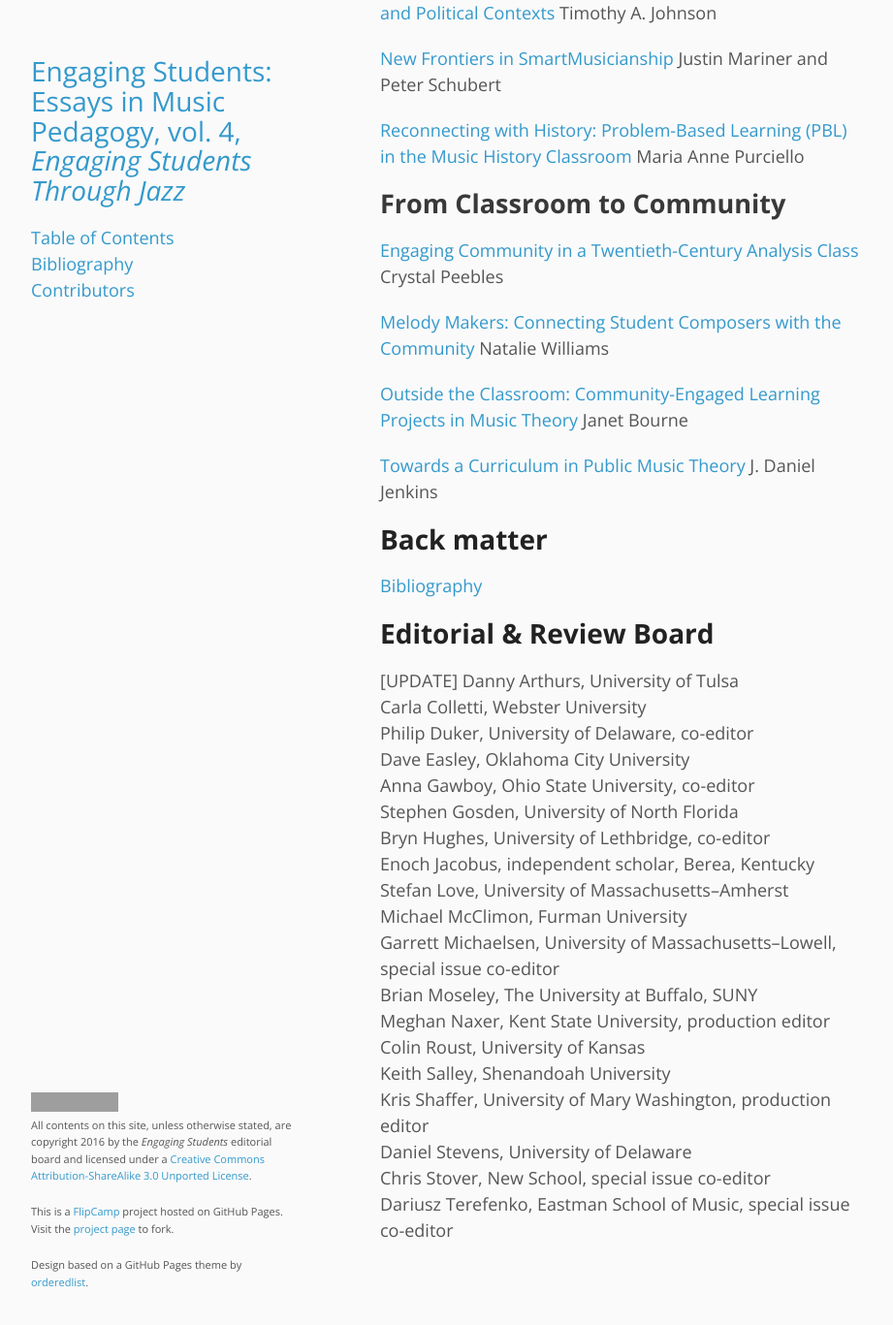
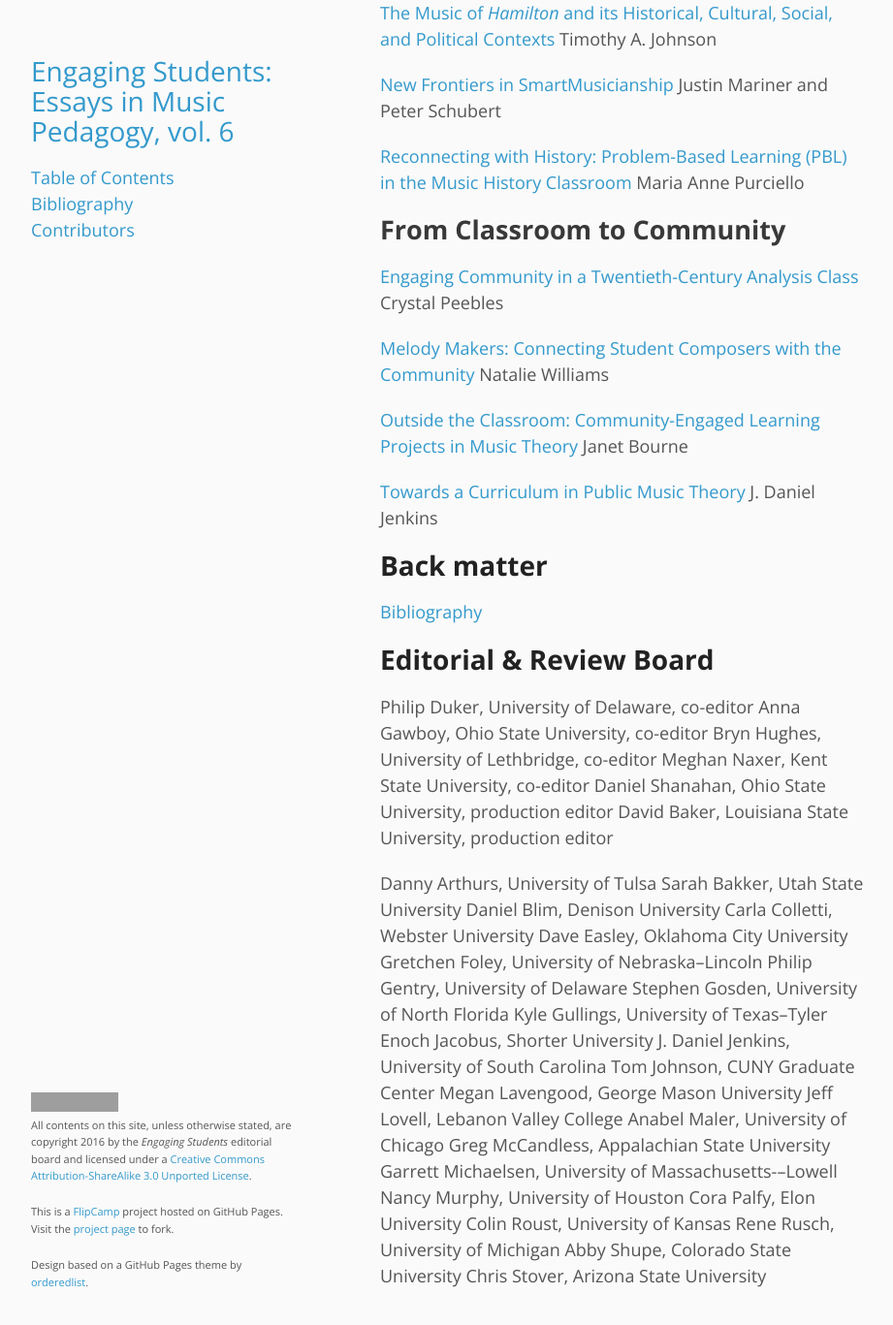
Before and after one commit to flipcamp/engagingstudents6, a Jekyll site: the page built from index.md, in a window 1280 px wide and 1400 px high, scrolled down 1518 px. Shown: the top 1367 px of the window at 97% size, without its empty margins (178-1099 px from the left). Built offline with Jekyll 4.4.1, drawn with Linux system fonts in a browser that asks for light colours; some of the changed text lies outside the part shown; grey boxes are pictures that could not be loaded.

Commit message:
updated front page, but not TOC

```diff
--- a/_layouts/default.html
+++ b/_layouts/default.html
@@ -27,7 +27,7 @@
   <body>
     <div class="wrapper">
       <header>
-        <h1><a href="{{ site.baseurl }}/index.html">Engaging Students: Essays in Music Pedagogy, vol. 4, <em>Engaging Students Through Jazz</em></a></h1>
+        <h1><a href="{{ site.baseurl }}/index.html">Engaging Students: Essays in Music Pedagogy, vol. 6</a></h1>
         <p></p>
 
         <p class="view"><a href="{{ site.baseurl }}/">Table of Contents</a><br/>
--- a/index.md
+++ b/index.md
@@ -1,9 +1,9 @@
 ---
 layout: post
-title: "Engaging Students: Essays in Music Pedagogy, Volume 5"
+title: "Engaging Students: Essays in Music Pedagogy, Volume 6"
 ---
 
-_Engaging Students: Essays in Music Pedagogy_ presents short essays on the subject of student-centered learning, and serves as an open-access, web-based resource for those teaching college-level classes in music. This the fifth volume of *Engaging Students*. You can find the original collection and read more about the vision behind this project [here](http://www.flipcamp.org/engagingstudents/).
+_Engaging Students: Essays in Music Pedagogy_ presents short essays on the subject of student-centered learning, and serves as an open-access, web-based resource for those teaching college-level classes in music. This the sixth volume of *Engaging Students*. You can find the original collection and read more about the vision behind this project [here](http://www.flipcamp.org/engagingstudents/).
 
 We hope that you enjoy reading this volume as much as we have enjoyed putting it together.
 
@@ -83,23 +83,33 @@ J. Daniel Jenkins
 
 # Editorial & Review Board
 
-[UPDATE]
+Philip Duker, University of Delaware, co-editor
+Anna Gawboy, Ohio State University, co-editor
+Bryn Hughes, University of Lethbridge, co-editor
+Meghan Naxer, Kent State University, co-editor
+Daniel Shanahan, Ohio State University, production editor
+David Baker, Louisiana State University, production editor
+
 Danny Arthurs, University of Tulsa
+Sarah Bakker, Utah State University
+Daniel Blim, Denison University
 Carla Colletti, Webster University
-Philip Duker, University of Delaware, co-editor
 Dave Easley, Oklahoma City University
-Anna Gawboy, Ohio State University, co-editor
+Gretchen Foley, University of Nebraska--Lincoln
+Philip Gentry, University of Delaware
 Stephen Gosden, University of North Florida
-Bryn Hughes, University of Lethbridge, co-editor
-Enoch Jacobus, independent scholar, Berea, Kentucky
-Stefan Love, University of Massachusetts–Amherst
-Michael McClimon, Furman University
-Garrett Michaelsen, University of Massachusetts–Lowell, special issue co-editor
-Brian Moseley, The University at Buffalo, SUNY
-Meghan Naxer, Kent State University, production editor
+Kyle Gullings, University of Texas--Tyler
+Enoch Jacobus, Shorter University
+J. Daniel Jenkins, University of South Carolina
+Tom Johnson, CUNY Graduate Center
+Megan Lavengood, George Mason University
+Jeff Lovell, Lebanon Valley College
+Anabel Maler, University of Chicago
+Greg McCandless, Appalachian State University
+Garrett Michaelsen, University of Massachusetts-–Lowell
+Nancy Murphy, University of Houston
+Cora Palfy, Elon University
 Colin Roust, University of Kansas
-Keith Salley, Shenandoah University
-Kris Shaffer, University of Mary Washington, production editor
-Daniel Stevens, University of Delaware
-Chris Stover, New School, special issue co-editor
-Dariusz Terefenko, Eastman School of Music, special issue co-editor
+Rene Rusch, University of Michigan
+Abby Shupe, Colorado State University
+Chris Stover, Arizona State University
```
